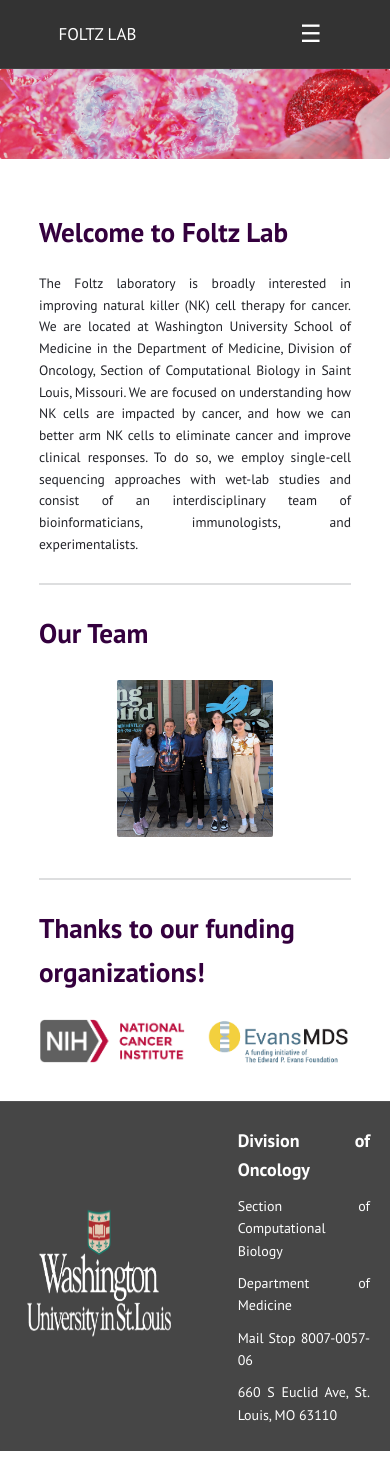
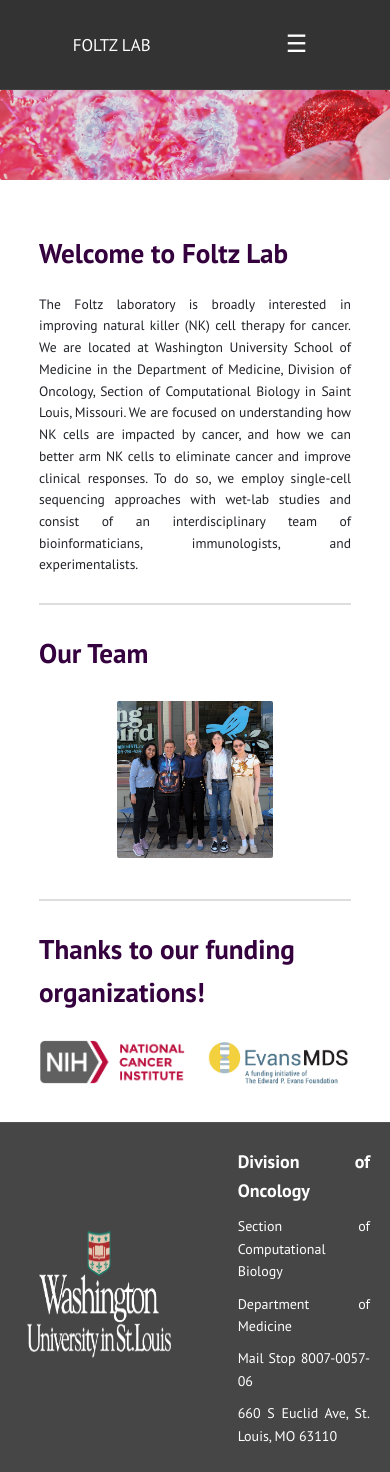
Before and after one commit to Foltz-Lab/Foltz-Lab.github.io, a Jekyll site: the page built from index.html, in a window 390 px wide. Built offline with Jekyll 4.4.1, drawn with Linux system fonts in a browser that asks for light colours; before the commit the page ends 1451 px from its top, so only the background shows below that.

Commit message:
Update layout.sass

```diff
--- a/_sass/layout.sass
+++ b/_sass/layout.sass
@@ -1,5 +1,3 @@
-// Existing styles in layout.sass
-
 body
   display: flex
   flex-direction: column
@@ -12,15 +10,9 @@
   flex-wrap: wrap
   align-items: center
   justify-content: space-between
-  margin-left: calc(-50vw + 50%)  // Center the footer within the viewport
-  margin-right: calc(-50vw + 50%)
+
+body > header, body > article, body > footer
   padding: 1.5em
-
-.container
-  width: 100%
-  max-width: 1400px  // Adjust this value as needed
-  margin: 0 auto
-  padding: 0
 
 article header
   margin-bottom: 1.5em
@@ -31,41 +23,6 @@
 
 nav
   margin: .5em -1.2em
-  display: flex
-  flex-wrap: wrap
 
 nav a
   margin: .5em 1.2em
-  text-decoration: none
-  color: white
-
-// Full-width image styling
-.full-width-image
-  width: 100vw
-  margin-left: calc(-50vw + 50%)
-  margin-right: calc(-50vw + 50%)
-  max-width: none
-  height: auto
-
-// Mobile Styles
-@media (max-width: 768px)
-  body > header, body > footer
-    flex-direction: column
-    align-items: flex-start
-    padding: 10px 0
-
-  nav
-    display: none // Hide menu by default on mobile
-    flex-direction: column
-    width: 100%
-    background-color: #333
-    position: absolute
-    top: 60px // Adjust based on header height
-    left: 0
-
-  nav.show
-    display: flex // Show the menu when .show class is applied
-
-  nav a
-    margin: 10px 0
-    font-size: 18px // Adjust font size for better readability on mobile
```
